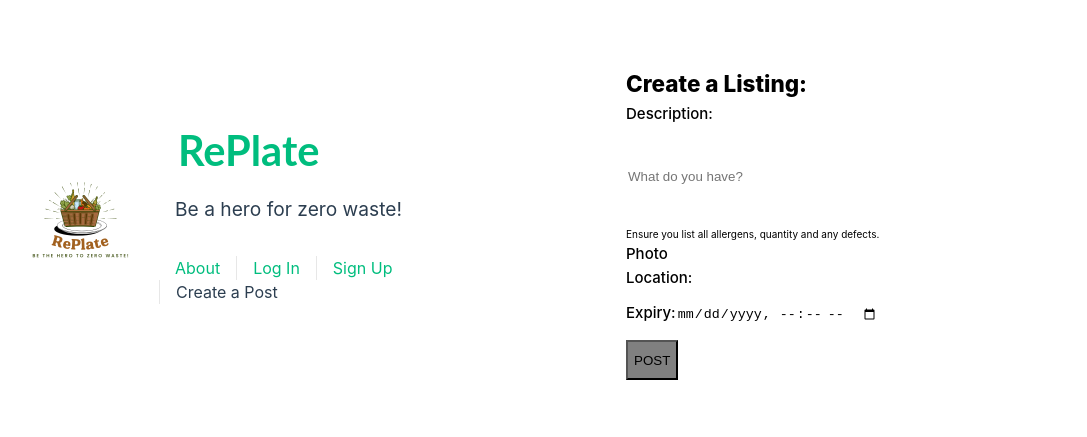
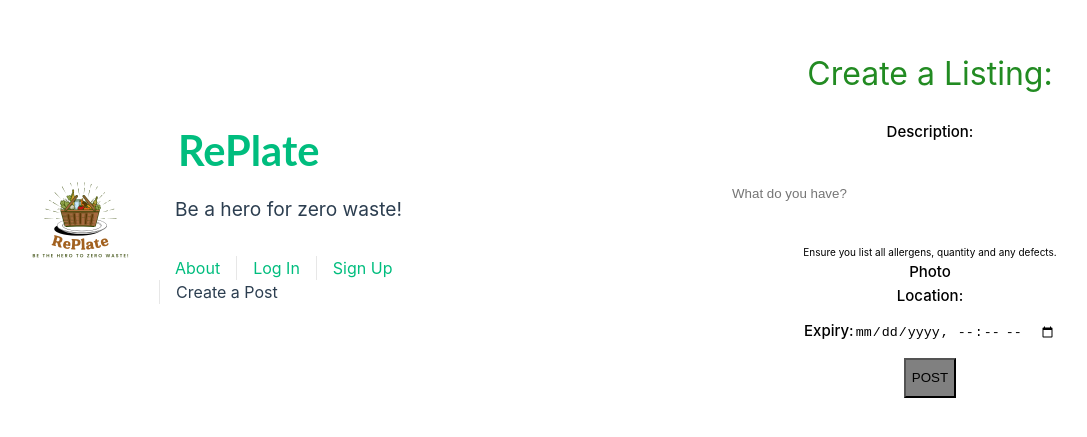
Before and after one commit to MinhQuan-Tran/undefined, a Vue app in the folder RePlate/: page /createpost in a window 1280 px wide. Shown: the part 177-614 px from the top of the page, without its empty margins (14-1101 px from the left). Built offline with nearby package versions, Linux system fonts and the light colour scheme.

Commit message:
Aligned formatting to formatting of about page

```diff
--- a/RePlate/src/views/AboutView.vue
+++ b/RePlate/src/views/AboutView.vue
@@ -37,12 +37,6 @@
     max-width: 800px;
     line-height: 1.5;
   }
-  /* .powerful_description {
-    font-size: 1.25rem;
-    max-width: 800px;
-    color:forestgreen;
-    line-height: 1.5;
-  } */
 }
 </style>
 
--- a/RePlate/src/views/CreatePostView.vue
+++ b/RePlate/src/views/CreatePostView.vue
@@ -14,7 +14,7 @@
 <template>
   <div class="container">
     <div class="create_post">
-      <h2 class="title" style="color: black; font-weight: 800">Create a Listing:</h2>
+      <h2 class="title">Create a Listing:</h2>
 
       <label for="description" style="font-weight: 500; color: black">Description:</label>
       <p></p>
@@ -35,7 +35,27 @@
 
       <p></p>
       <button style="height: 40px; width:auto; background-color: grey; align-self: center;">POST</button>
+      <!-- placeholder -->
 
     </div>
   </div>
 </template>
+
+
+<style>
+@media (min-width: 1024px) {
+  .container {
+    min-height: 100vh;
+    display: flex;
+    flex-direction: column;
+    align-items: center;
+    justify-content: center;
+    text-align: center;
+  }
+  .title {
+    color: forestgreen;
+    font-size: 2rem;
+    margin-bottom: 20px;
+  }
+}
+</style>
```
